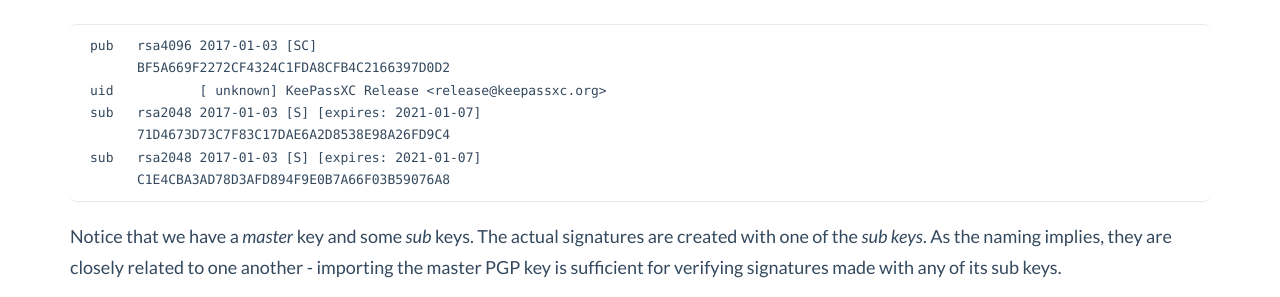
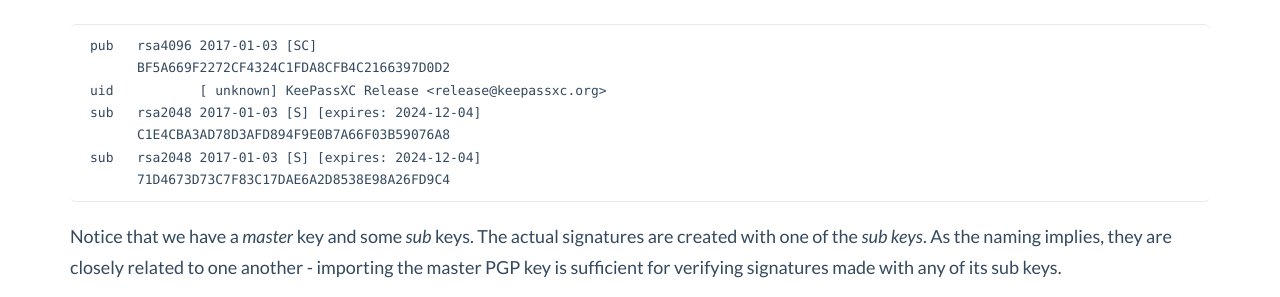
Before and after one commit to keepassxreboot/keepassxc-org, a Jekyll site: the page built from verifying-signatures.html, in a window 1280 px wide and 900 px high, scrolled down 1758 px. Shown: the part 174-471 px from the top of the window. Built offline with Jekyll 4.4.1, drawn with Linux system fonts in a browser that asks for light colours; comment, search, counter and statistics services are not loaded.

Commit message:
Update expiration date in output listing

```diff
--- a/verifying-signatures.html
+++ b/verifying-signatures.html
@@ -65,10 +65,10 @@
 <div><pre><code>pub   rsa4096 2017-01-03 [SC]
       BF5A669F2272CF4324C1FDA8CFB4C2166397D0D2
 uid           [ unknown] KeePassXC Release &lt;<span class="eobfs">release 'AT` keepassxc ^DOT' org</span>&gt;
-sub   rsa2048 2017-01-03 [S] [expires: 2021-01-07]
+sub   rsa2048 2017-01-03 [S] [expires: 2024-12-04]
+      C1E4CBA3AD78D3AFD894F9E0B7A66F03B59076A8
+sub   rsa2048 2017-01-03 [S] [expires: 2024-12-04]
       71D4673D73C7F83C17DAE6A2D8538E98A26FD9C4
-sub   rsa2048 2017-01-03 [S] [expires: 2021-01-07]
-      C1E4CBA3AD78D3AFD894F9E0B7A66F03B59076A8
 </code></pre>
 </div>
 <p>Notice that we have a <em>master</em> key and some <em>sub</em> keys.
```
